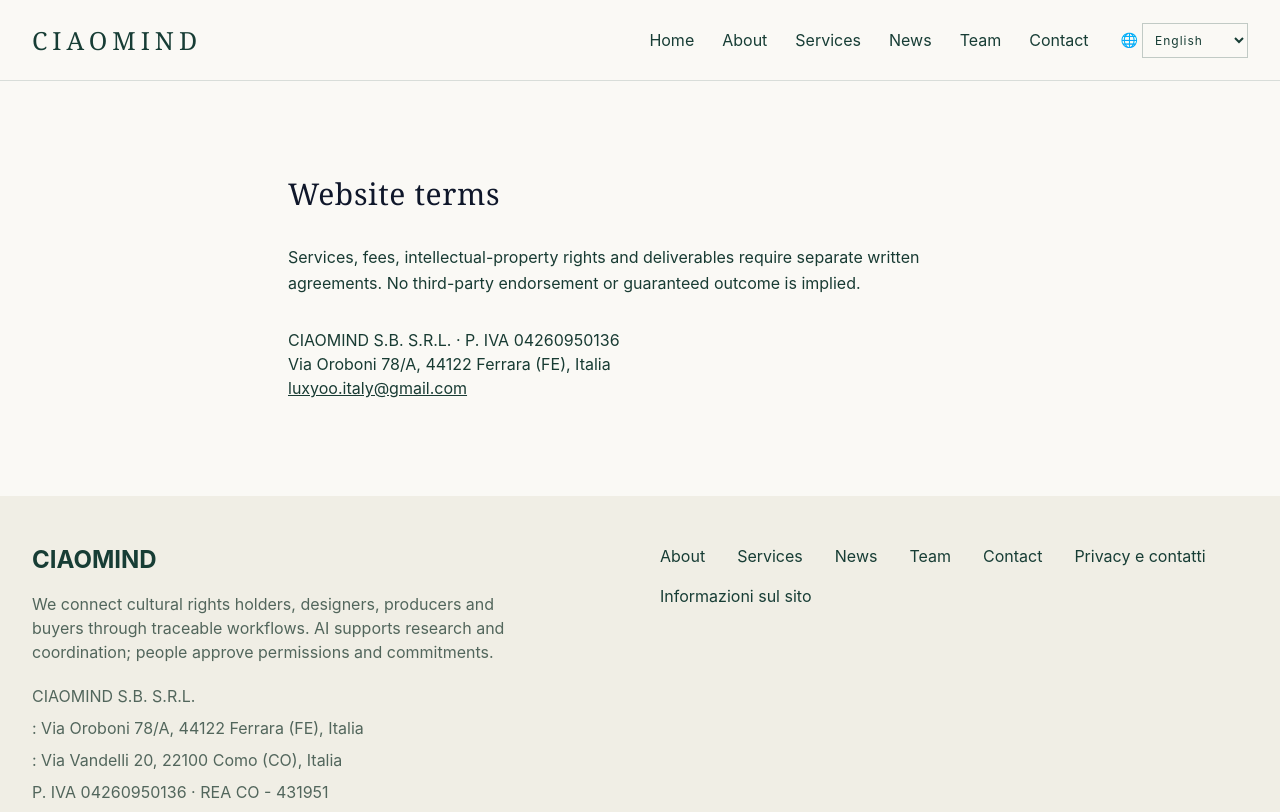
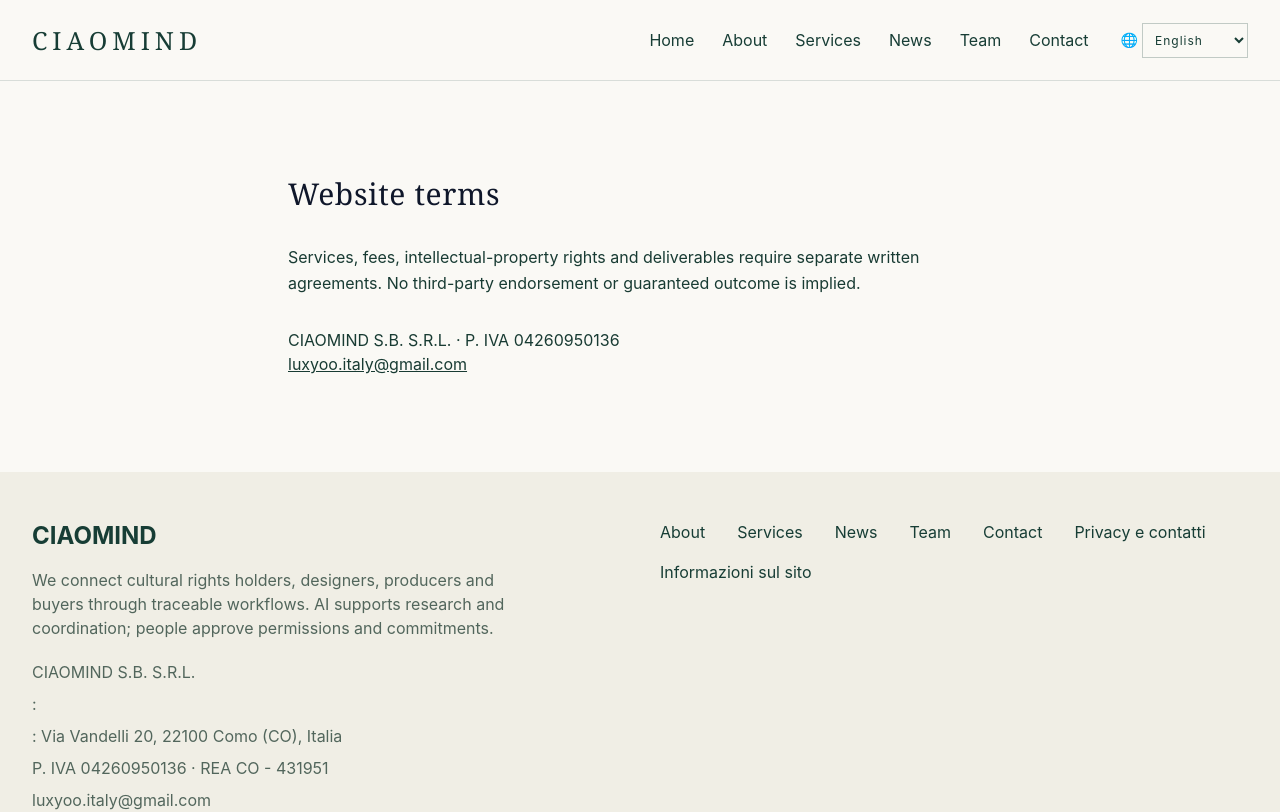
Before and after one commit to utopia013-droid/ciaomind-website, a Next.js app: page /en/terms/ in a window 1280 px wide. Shown: the top 812 px of the page. Built offline with nearby package versions, Linux system fonts and the light colour scheme.

Commit message:
Remove public street addresses and detailed pilot steps; unify concise eight-language summary

```diff
--- a/data/company.ts
+++ b/data/company.ts
@@ -1,6 +1,5 @@
 export const company = {
   name: 'CIAOMIND S.B. S.R.L.',
-  address: 'Via Oroboni 78/A, 44122 Ferrara (FE), Italia',
   vat: '04260950136',
   rea: 'CO - 431951',
   pec: 'ciaomindsrl@pec.it',
```
